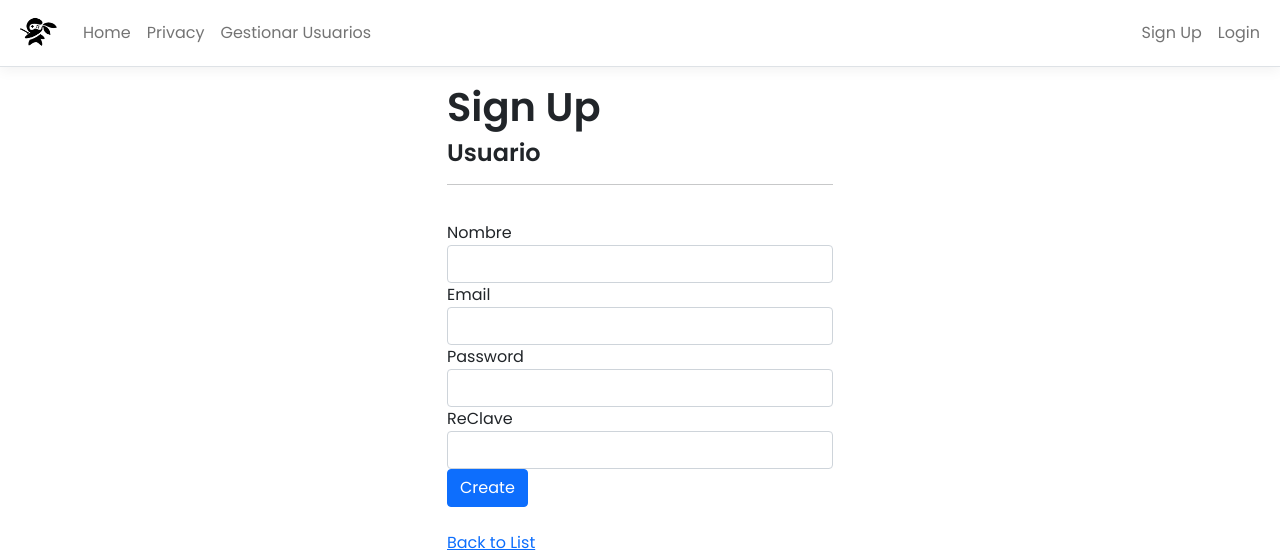
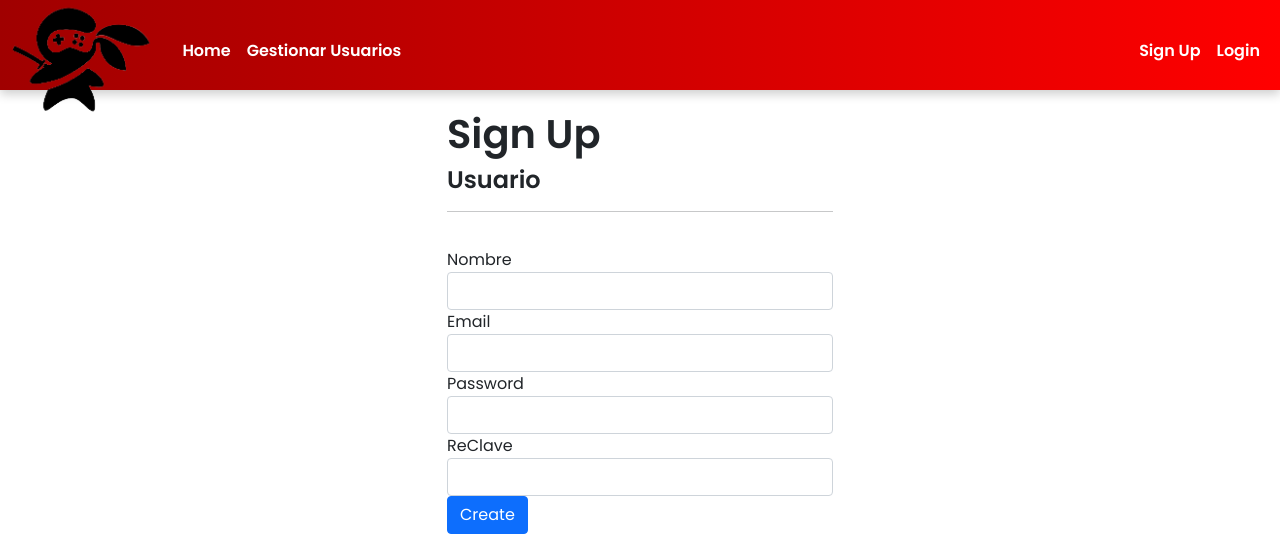
Before and after one commit to GimenezJorge/TiendaSoftware, an ASP.NET Core app: page /Home/SignUp in a window 1280 px wide. Shown: the top 557 px of the page. Run offline with ASP.NET Core 8, Linux system fonts and the light colour scheme; style sheets or scripts are compiled from the project's sources.

Commit message:
cambie la barra de navegacion y las tarjetas

```diff
--- a/TiendaSoftware1/Views/Shared/_Layout.cshtml
+++ b/TiendaSoftware1/Views/Shared/_Layout.cshtml
@@ -12,48 +12,44 @@
 </head>
 <body>
     <header>
-        <nav class="navbar navbar-expand-sm navbar-light bg-white border-bottom box-shadow mb-3">
-            <div class="container-fluid">
+        <nav class="navbar navbar-expand-sm navbar-light" style="background: linear-gradient(to right, #A00000, #FF0000); height: 90px; box-shadow: 0 4px 10px rgba(0, 0, 0, 0.2); margin-bottom: 20px; padding-top: 20px;">
+            <div class="container-fluid d-flex align-items-center">
                 <a class="navbar-brand" asp-area="" asp-controller="Home" asp-action="Index">
-                    <img src="~/assets/SIN_FONDO.png" alt="Logo" style="height:40px; width:auto;">
+                    <img src="~/assets/SIN_FONDO.png" alt="Logo" style="height: 150px; width: auto; margin-left: -30px; margin-top: 25px;">
                 </a>
                 <button class="navbar-toggler" type="button" data-bs-toggle="collapse" data-bs-target="#navbarNav" aria-controls="navbarNav" aria-expanded="false" aria-label="Toggle navigation">
                     <span class="navbar-toggler-icon"></span>
                 </button>
                 <div class="collapse navbar-collapse" id="navbarNav">
-                    <ul class="navbar-nav me-auto">
+                    <ul class="navbar-nav me-auto d-flex align-items-center">
                         <li class="nav-item">
-                            <a class="nav-link" asp-area="" asp-controller="Home" asp-action="Index">Home</a>
+                            <a class="nav-link" asp-area="" asp-controller="Home" asp-action="Index" style="color: white; font-weight: bold;">Home</a>
                         </li>
                         <li class="nav-item">
-                            <a class="nav-link" asp-area="" asp-controller="Home" asp-action="Privacy">Privacy</a>
-                        </li>
-                        <li class="nav-item">
-                            <a class="nav-link" asp-area="" asp-controller="Home" asp-action="GestionUsuarios">Gestionar Usuarios</a>
+                            <a class="nav-link" asp-area="" asp-controller="Home" asp-action="GestionUsuarios" style="color: white; font-weight: bold;">Gestionar Usuarios</a>
                         </li>
                     </ul>
-                    <ul class="navbar-nav ms-auto">
+                    <ul class="navbar-nav ms-auto d-flex align-items-center">
                         @if (Context.Session.GetString("email") != null)
                         {
                             <li class="nav-item">
-                                <span class="nav-link">
+                                <span class="nav-link" style="color: white; font-weight: bold;">
                                     <strong>@Context.Session.GetString("nombre")</strong>
                                     <br />
                                     <small>@Context.Session.GetString("email")</small>
                                 </span>
                             </li>
                             <li class="nav-item">
-                                <a class="nav-link" asp-action="Logout" asp-controller="Home">Logout</a>
+                                <a class="nav-link" asp-action="Logout" asp-controller="Home" style="color: white; font-weight: bold;">Logout</a>
                             </li>
                         }
                         else
                         {
-                        <!-- Enlaces alineados a la derecha -->
                             <li class="nav-item">
-                            <a class="nav-link" asp-area="" asp-controller="Home" asp-action="Signup">Sign Up</a>
+                                <a class="nav-link" asp-area="" asp-controller="Home" asp-action="Signup" style="color: white; font-weight: bold;">Sign Up</a>
                             </li>
                             <li class="nav-item">
-                            <a class="nav-link" asp-area="" asp-controller="Home" asp-action="Login">Login</a>
+                                <a class="nav-link" asp-area="" asp-controller="Home" asp-action="Login" style="color: white; font-weight: bold;">Login</a>
                             </li>
                         }
                     </ul>
```
Also changed, not shown: TiendaSoftware1/Views/Home/Index.cshtml (+8 -31 lines), TiendaSoftware1/wwwroot/css/Index.css (added, +64 -0 lines), TiendaSoftware1/wwwroot/assets/ph_riot.png, TiendaSoftware1/wwwroot/assets/ph_steam.png, TiendaSoftware1/wwwroot/assets/ph_xbox.png (deleted), TiendaSoftware1/wwwroot/assets/xbox.png (added). Lines whose indentation alone changed are shown as unchanged.
